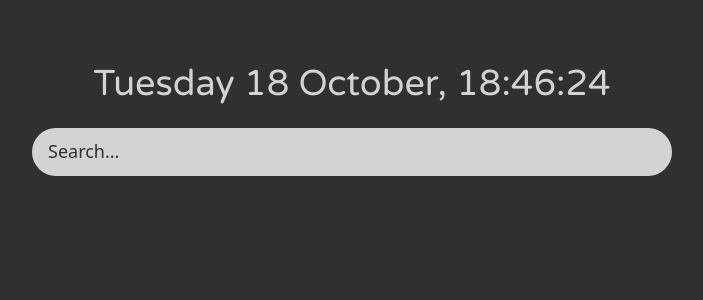
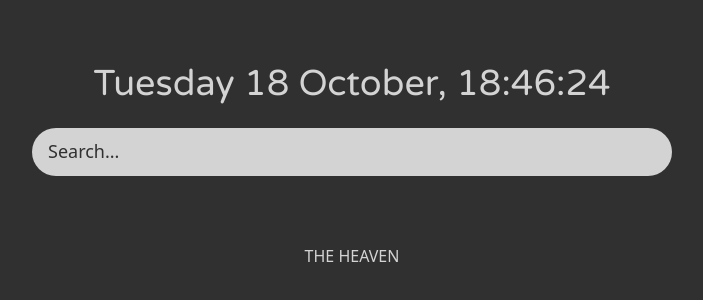
Before and after one commit to Daxe9/firefox-startpage, a website: page index.html in a window 1280 px wide. Shown: the part 168-468 px from the top of the page, without its empty margins (288-991 px from the left). Drawn offline with nearby package versions, Linux system fonts and the light colour scheme; files that its build step writes are made by us from their sources.

Commit message:
added link to leetcode

```diff
--- a/index.html
+++ b/index.html
@@ -10,7 +10,7 @@
         <script src="./scripts/script.js" defer></script>
     </head>
     <body class="h-screen flex justify-center items-center">
-        <div class="main-container flex flex-col h-fit">
+        <div class="main-container flex flex-col fit">
             <h1
                 id="timer"
                 class="text-center text-2xl sm:text-3xl md:text-4xl mb-6"
@@ -23,6 +23,9 @@
                     placeholder="Search..."
                 />
             </div>
+            <div class="flex justify-center items-center" style="height: 20vh">
+                <a href="https://leetcode.com/problemset/all/"> THE HEAVEN </a>
+            </div>
             <!-- <div id="display-field"></div> -->
         </div>
     </body>
```
